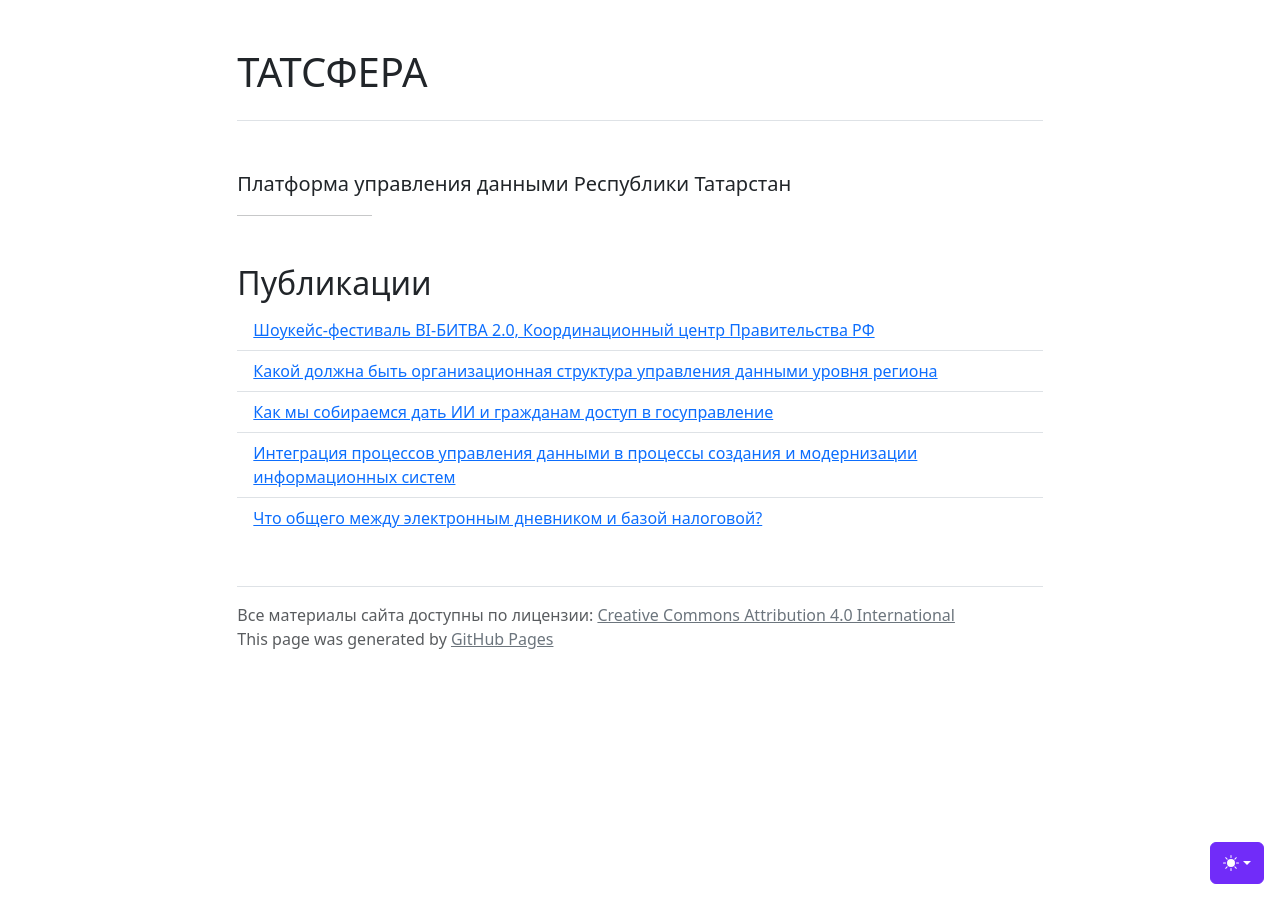
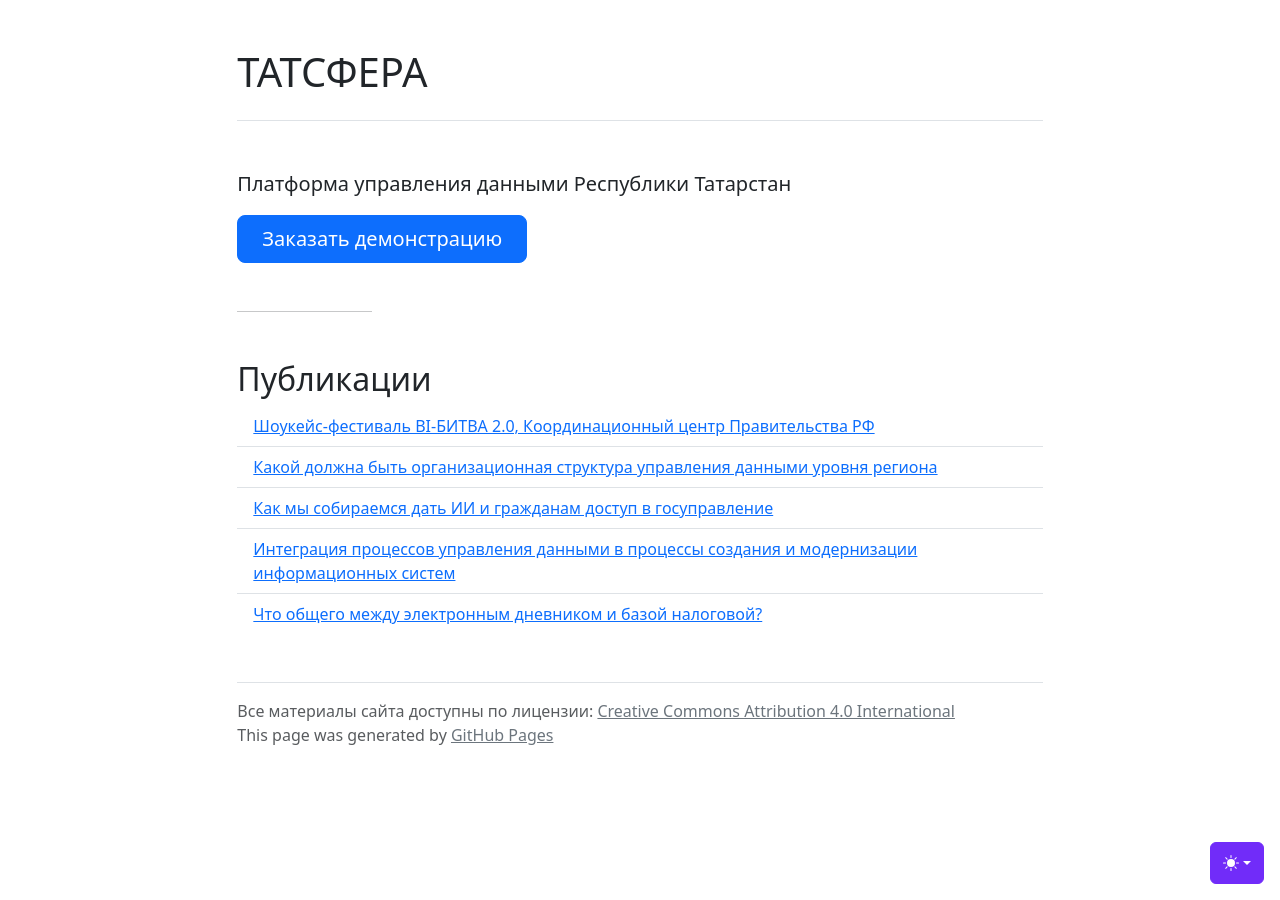
Before and after one commit to abdrakhmanov/tatsphere, a Jekyll site: the page built from index.html, in a window 1280 px wide. Built offline with Jekyll 4.4.1, drawn with Linux system fonts in a browser that asks for light colours.

Commit message:
Добавил форму заказа демонстрации Татсферы

```diff
--- /dev/null
+++ b/forms/demo-request/index.html
@@ -0,0 +1,6 @@
+---
+layout: default
+title: None
+---
+<script src="https://forms.yandex.ru/_static/embed.js"></script>
+<iframe src="https://forms.yandex.ru/u/67076bfbf47e73dd384a0a4d/?iframe=1" frameborder="0" name="ya-form-67076bfbf47e73dd384a0a4d" width="650"></iframe>
--- a/index.html
+++ b/index.html
@@ -18,6 +18,9 @@ publications:
 <p class="fs-5">
     Платформа управления данными Республики Татарстан
 </p>
+<div class="mb-5">
+  <a href="/forms/demo-request/" class="btn btn-primary btn-lg px-4">Заказать демонстрацию</a>
+</div>
 <hr class="col-3 col-md-2 mb-5">
 
 <h2>Публикации</h2>
```
